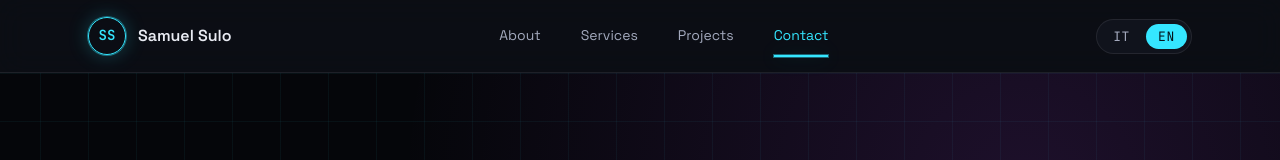
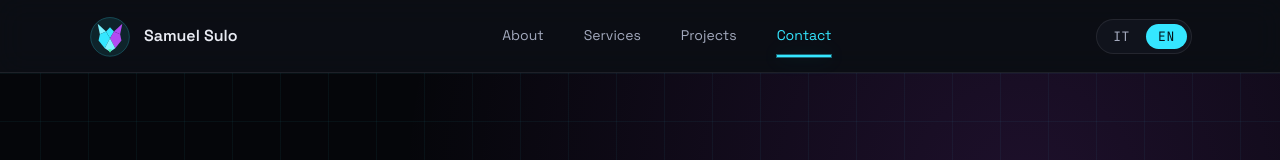
Before and after one commit to samuelsulo/portfolio, a Vue app in the folder website/: page / in a window 1280 px wide. Shown: the top 160 px of the page. Built offline with nearby package versions, Linux system fonts and the light colour scheme.

Commit message:
feat(application): use SignatureFox mark as navbar brand logo
Replace the "SS" initials mark in the navbar brand with the
SignatureFox component, already used in the footer, sized larger to
read as the actual portfolio/brand logo.

```diff
--- a/website/src/components/layout/NavBar.vue
+++ b/website/src/components/layout/NavBar.vue
@@ -3,6 +3,7 @@ import { computed, ref } from 'vue'
 import { useI18n } from 'vue-i18n'
 import AppIcon from '@/components/ui/AppIcon.vue'
 import LanguageSwitcher from '@/components/ui/LanguageSwitcher.vue'
+import SignatureFox from '@/components/ui/SignatureFox.vue'
 import { useScrollSpy } from '@/composables/useScrollSpy'
 import { useBodyScrollLock } from '@/composables/useBodyScrollLock'
 import { useClickOutside } from '@/composables/useClickOutside'
@@ -59,7 +60,17 @@ function handleKeydown(event: KeyboardEvent) {
 
     <div class="navbar__inner container">
       <a href="#about" class="navbar__brand" aria-label="Samuel Sulo">
-        <span class="navbar__mark" aria-hidden="true">SS</span>
+        <SignatureFox
+          :size="44"
+          :rest-opacity="1"
+          color-light="var(--color-neon-primary-strong)"
+          color-mid="var(--color-neon-primary)"
+          color-dark="var(--color-neon-secondary)"
+          color-accent="var(--color-neon-success)"
+          badge-fill="rgba(var(--color-neon-primary-rgb), 0.1)"
+          badge-border="rgba(var(--color-neon-primary-rgb), 0.35)"
+          class="navbar__mark"
+        />
         <span class="navbar__brand-text">Samuel&nbsp;Sulo</span>
       </a>
 
@@ -150,17 +161,7 @@ function handleKeydown(event: KeyboardEvent) {
 }
 
 .navbar__mark {
-  display: inline-flex;
-  align-items: center;
-  justify-content: center;
-  width: 38px;
-  height: 38px;
-  border-radius: var(--radius-full);
-  font-family: var(--font-mono);
-  font-size: var(--fs-small);
-  color: var(--color-neon-primary);
-  border: 1px solid var(--color-neon-primary);
-  box-shadow: var(--glow-primary);
+  flex-shrink: 0;
 }
 
 .navbar__brand-text {
```
